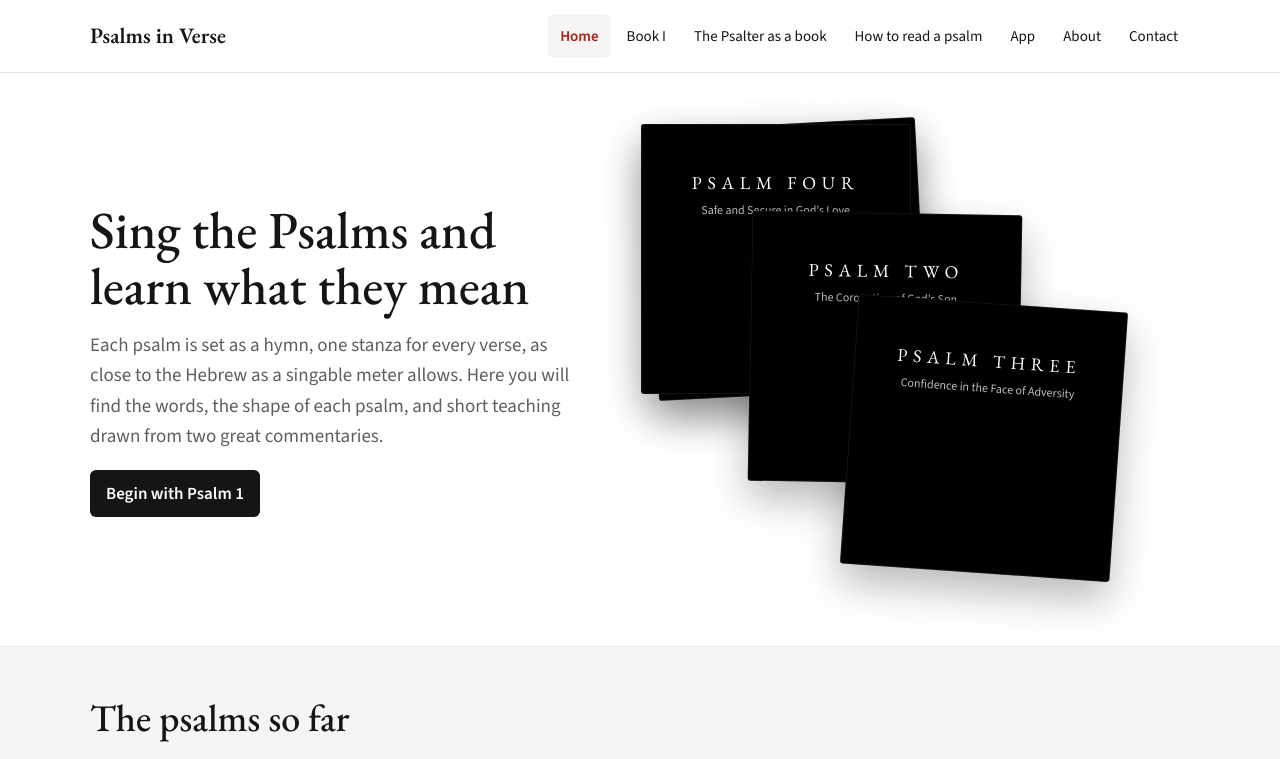
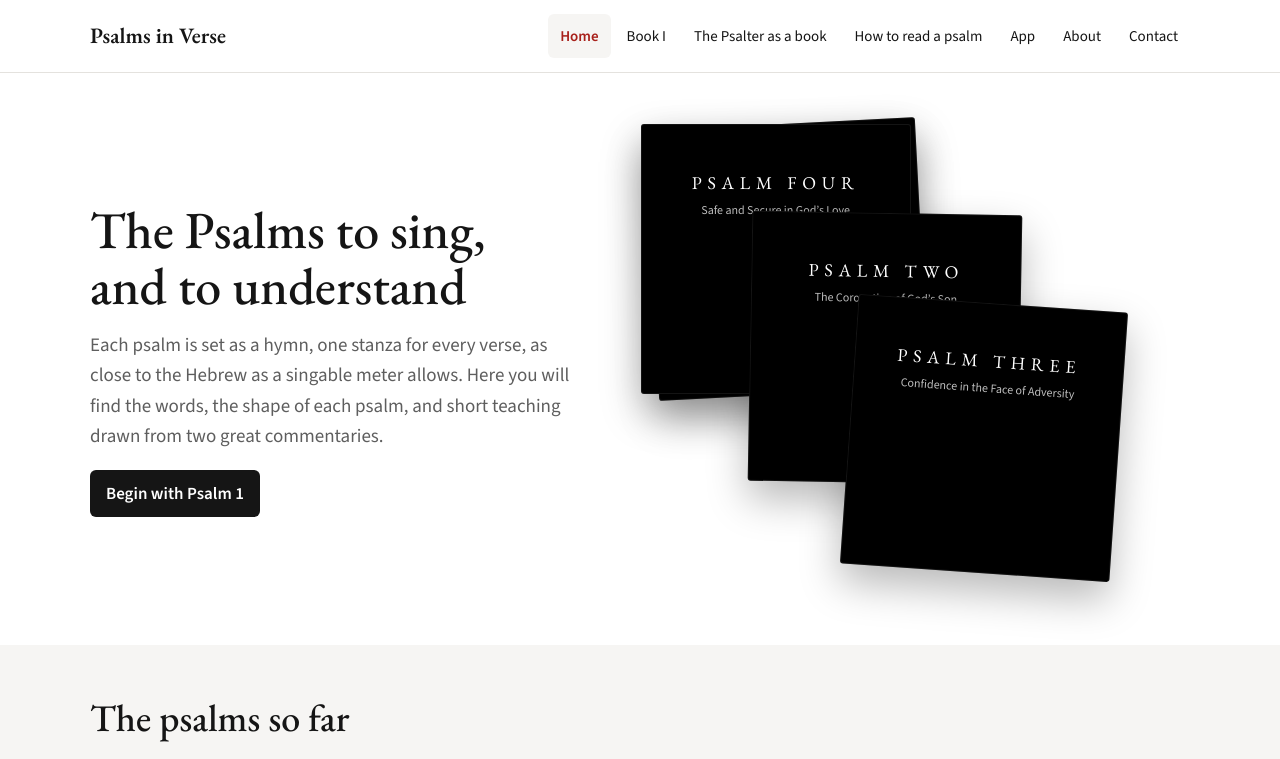
Before and after one commit to kurtasouthern-cmd/psalmsinverse, a plain HTML site: page index.html in a window 1280 px wide. Shown: the top 759 px of the page. Drawn offline with nearby package versions, Linux system fonts and the light colour scheme.

Commit message:
Home page headline: The Psalms to sing, and to understand
Co-Authored-By: Claude Opus 5.5 <noreply@anthropic.com>
Claude-Session: https://claude.ai/code/session_01PuiTUyzVsZ89LpDav4SSHH

```diff
--- a/index.html
+++ b/index.html
@@ -6,7 +6,7 @@
 <title>Psalms in Verse</title>
 <meta name="description" content="The Psalms set as congregational hymns, verse by verse, with teaching on each psalm drawn from Allen Ross, Samuel Terrien and Reading the Psalms Theologically.">
 <meta property="og:title" content="Psalms in Verse">
-<meta property="og:description" content="Sing the Psalms and learn what they mean.">
+<meta property="og:description" content="The Psalms to sing, and to understand.">
 <link rel="icon" href="favicon.svg" type="image/svg+xml">
 <link rel="manifest" href="manifest.webmanifest">
 <meta name="theme-color" content="#000000">
@@ -216,7 +216,7 @@ const view=document.getElementById('view');
 const home=()=>`
 <section class="band"><div class="wrap hero">
   <div>
-    <h1>Sing the Psalms and learn what they mean</h1>
+    <h1>The Psalms to sing, and to understand</h1>
     <p class="lede">Each psalm is set as a hymn, one stanza for every verse, as close to the Hebrew as a singable meter allows. Here you will find the words, the shape of each psalm, and short teaching drawn from two great commentaries.</p>
     <a class="btn" href="#psalm-1">Begin with Psalm 1</a>
   </div>
```
